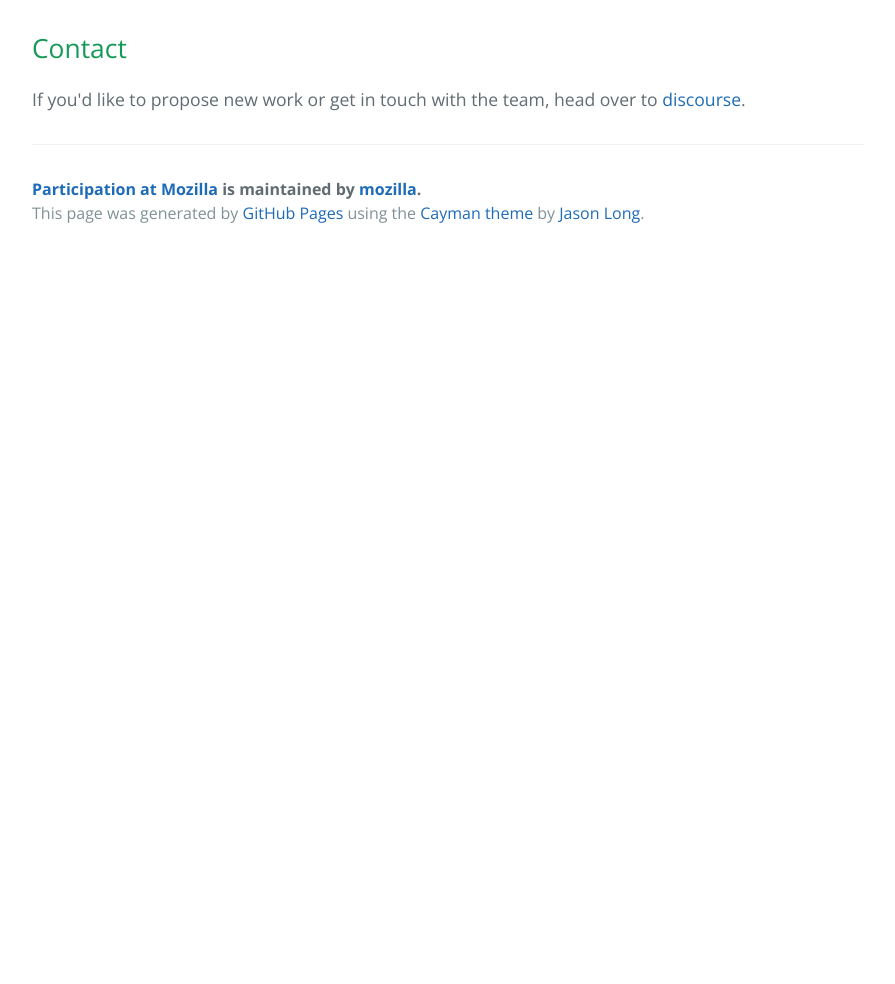
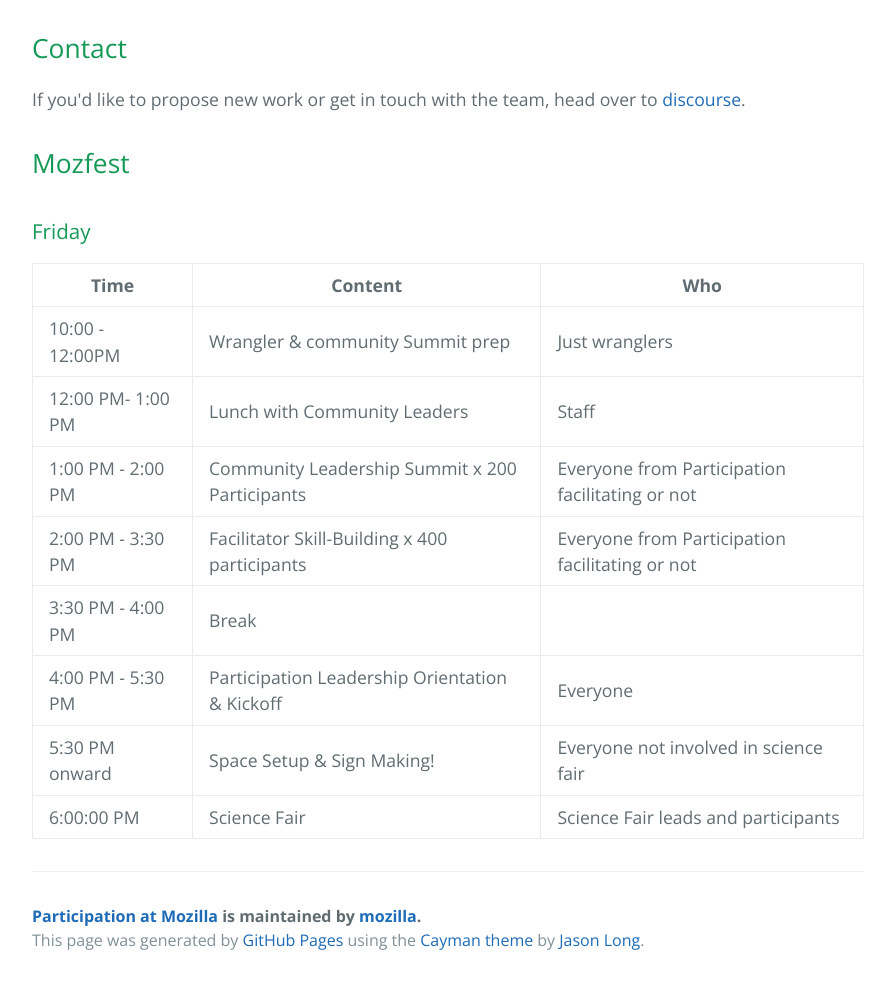
Before and after one commit to mozilla/community-development, a plain HTML site: page index.html in a window 1280 px wide. Shown: the part 1237-2221 px from the top of the page, without its empty margins (192-1087 px from the left). Before the commit the page ends 1494 px from the top, so only its background shows below. Drawn offline with nearby package versions, Linux system fonts and the light colour scheme.

```diff
--- a/index.html
+++ b/index.html
@@ -44,6 +44,64 @@
 
 <p>If you'd like to propose new work or get in touch with the team, head over to <a href="https://discourse.mozilla-community.org/c/participation">discourse</a>.</p>
 
+<h2>
+<a id="mozfest" class="anchor" href="#mozfest" aria-hidden="true"><span class="octicon octicon-link"></span></a>Mozfest</h2>
+
+<h3>
+<a id="friday" class="anchor" href="#friday" aria-hidden="true"><span class="octicon octicon-link"></span></a>Friday</h3>
+
+<table>
+<thead>
+<tr>
+<th>Time</th>
+<th>Content</th>
+<th>Who</th>
+</tr>
+</thead>
+<tbody>
+<tr>
+<td>10:00 - 12:00PM</td>
+<td>Wrangler &amp; community Summit prep</td>
+<td>Just wranglers</td>
+</tr>
+<tr>
+<td>12:00 PM- 1:00 PM</td>
+<td>Lunch with Community Leaders</td>
+<td>Staff</td>
+</tr>
+<tr>
+<td>1:00  PM - 2:00 PM</td>
+<td>Community Leadership Summit x 200 Participants</td>
+<td>Everyone from Participation facilitating or not</td>
+</tr>
+<tr>
+<td>2:00 PM - 3:30 PM</td>
+<td>Facilitator Skill-Building x 400 participants</td>
+<td>Everyone from Participation facilitating or not</td>
+</tr>
+<tr>
+<td>3:30  PM - 4:00 PM</td>
+<td>Break</td>
+<td></td>
+</tr>
+<tr>
+<td>4:00  PM - 5:30 PM</td>
+<td>Participation Leadership Orientation &amp; Kickoff</td>
+<td>Everyone</td>
+</tr>
+<tr>
+<td>5:30 PM onward</td>
+<td>Space Setup &amp; Sign Making!</td>
+<td>Everyone not involved in science fair</td>
+</tr>
+<tr>
+<td>6:00:00 PM</td>
+<td>Science Fair</td>
+<td>Science Fair leads and participants</td>
+</tr>
+</tbody>
+</table>
+
       <footer class="site-footer">
         <span class="site-footer-owner"><a href="https://github.com/mozilla/participation-org">Participation at Mozilla</a> is maintained by <a href="https://github.com/mozilla">mozilla</a>.</span>
 
```
Also changed, not shown: params.json (+1 -1 lines).
